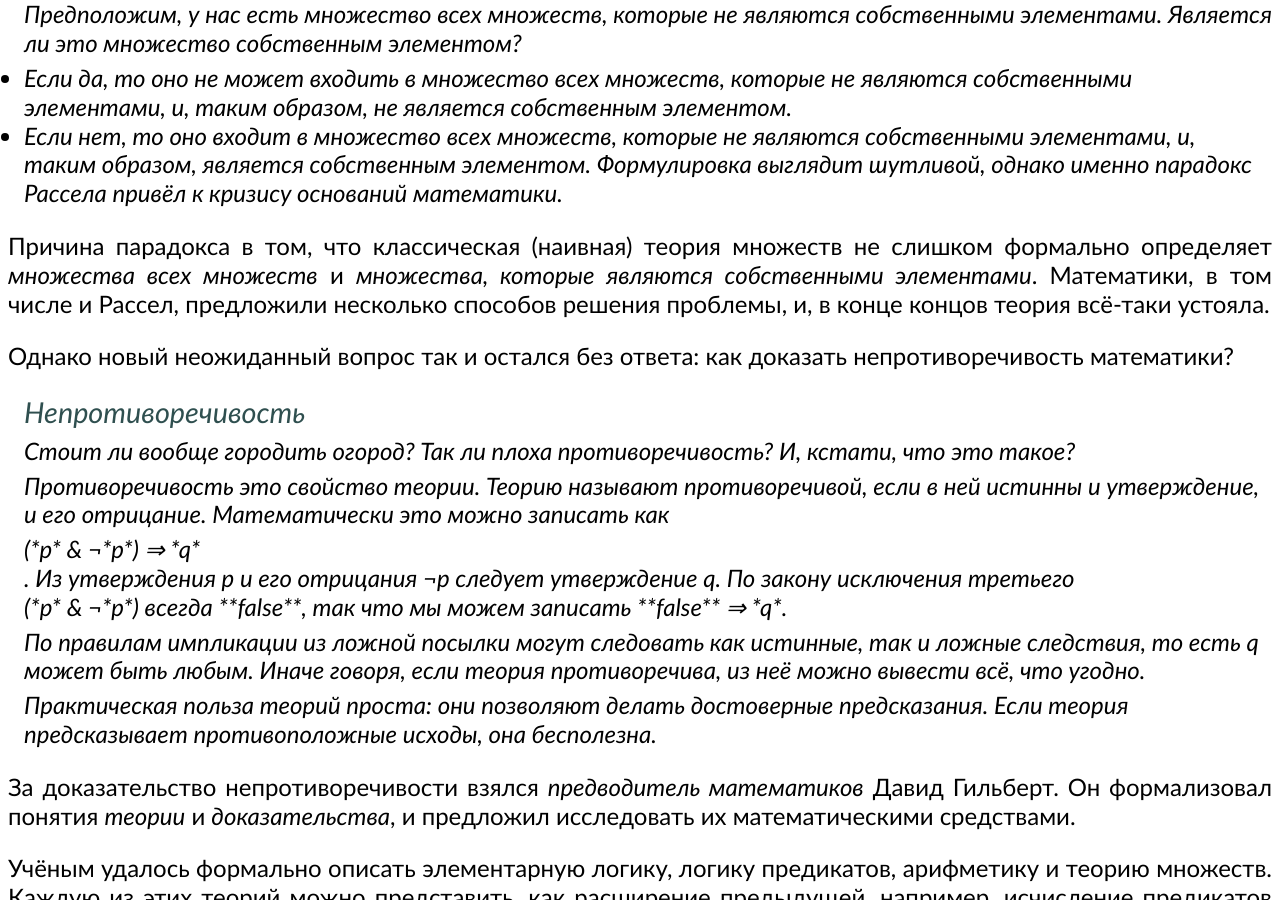
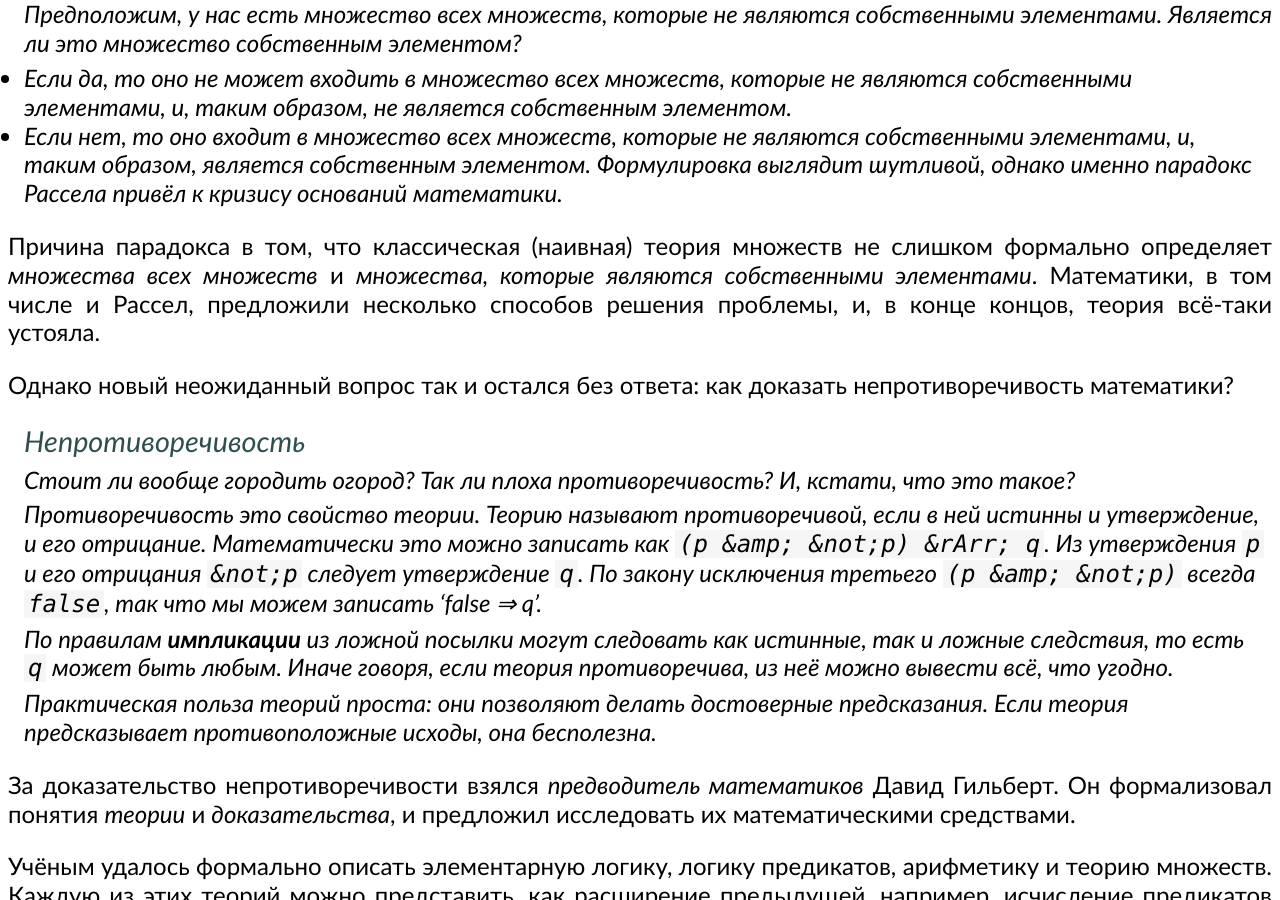
Before and after one commit to markshevchenko/markshevchenko.github.io, a Jekyll site: the page built from articles/program-languages.md, in a window 1280 px wide and 900 px high, scrolled down 600 px. Built offline with Jekyll 4.4.1, drawn with Linux system fonts in a browser that asks for light colours; some web fonts are replaced; comment, search, counter and statistics services are not loaded; some of the changed lines change nothing that is shown.

Commit message:
Редактирую формулы.

```diff
--- a/articles/program-languages.md
+++ b/articles/program-languages.md
@@ -22,7 +22,7 @@ id: program-languages
 > Формулировка выглядит шутливой, однако именно парадокс Рассела привёл к *кризису оснований математики*.
 
 Причина парадокса в том, что классическая (наивная) теория множеств не слишком формально определяет *множества всех множеств* и
-*множества, которые являются собственными элементами*. Математики, в том числе и Рассел, предложили несколько способов решения проблемы, и, в конце концов
+*множества, которые являются собственными элементами*. Математики, в том числе и Рассел, предложили несколько способов решения проблемы, и, в конце концов,
 теория всё-таки устояла.
 
 Однако новый неожиданный вопрос так и остался без ответа: как доказать непротиворечивость математики?
@@ -31,10 +31,10 @@ id: program-languages
 > Стоит ли вообще городить огород? Так ли плоха противоречивость? И, кстати, что это такое?
 >
 > Противоречивость это свойство теории. Теорию называют противоречивой, если в ней истинны и утверждение, и его отрицание. Математически это можно записать как
-> <nobr>(*p* &amp; &not;*p*) &rArr; *q*</nobr>. Из утверждения *p* и его отрицания &not;*p* следует утверждение *q*. По закону исключения третьего <nobr>(*p* &amp; &not;*p*)
-> всегда **false**, так что мы можем записать <nobr>**false** &rArr; *q*</nobr>.
+> `(p &amp; &not;p) &rArr; q`. Из утверждения `p` и его отрицания `&not;p` следует утверждение `q`. По закону исключения третьего `(p &amp; &not;p)`
+> всегда `false`, так что мы можем записать 'false &rArr; q'.
 >
-> По правилам *импликации* из ложной посылки могут следовать как истинные, так и ложные следствия, то есть *q* может быть любым. Иначе говоря, если теория
+> По правилам **импликации** из ложной посылки могут следовать как истинные, так и ложные следствия, то есть `q` может быть любым. Иначе говоря, если теория
 > противоречива, из неё можно вывести всё, что угодно.
 >
 > Практическая польза теорий проста: они позволяют делать достоверные предсказания. Если теория предсказывает противоположные исходы, она бесполезна.
```
